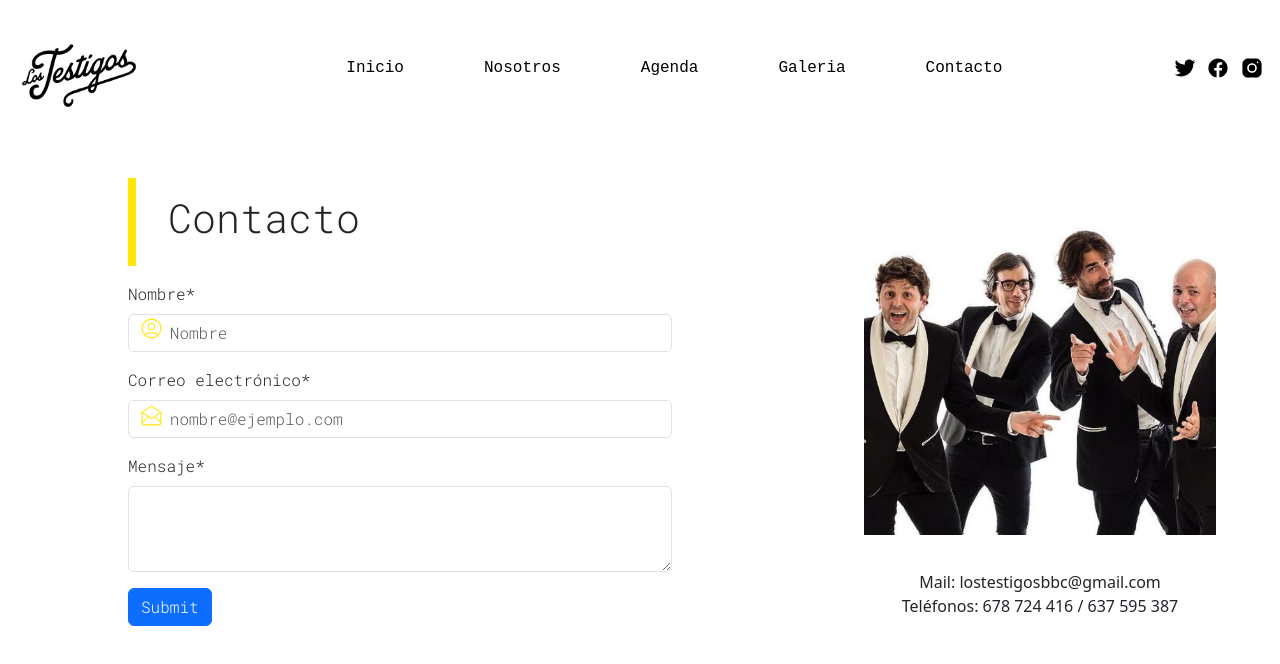
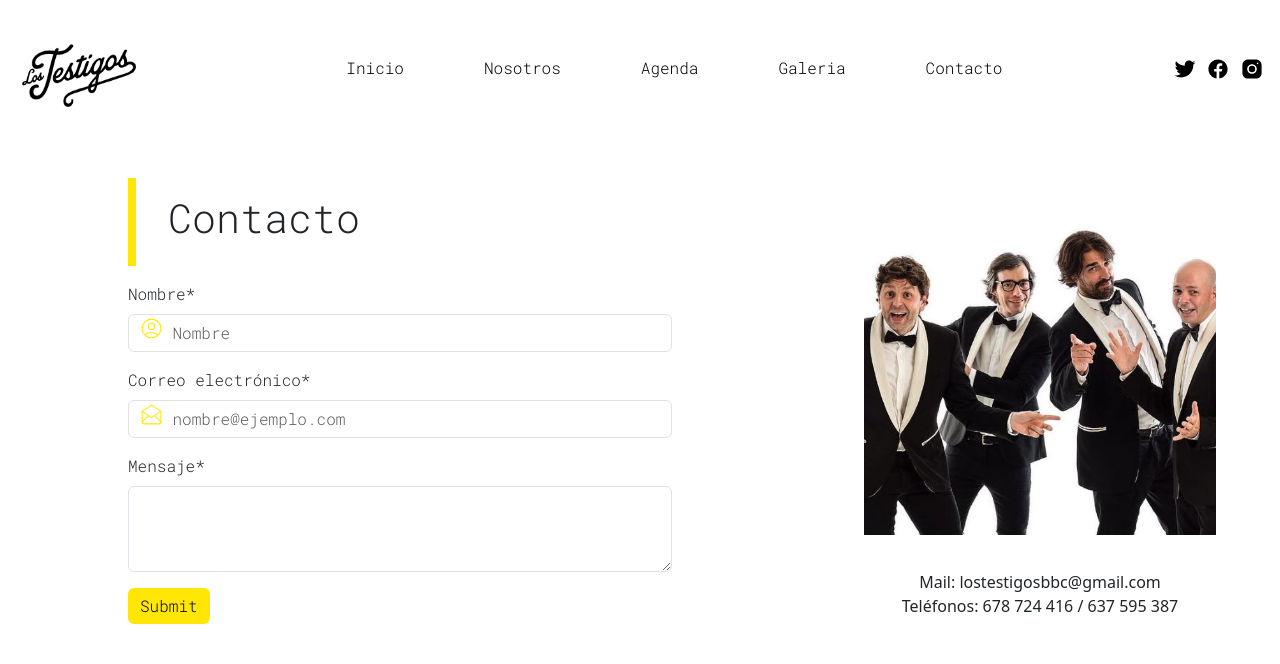
Before and after one commit to Aliglez/LosTestigos, a website: page public/pages/contacto.html in a window 1280 px wide. Drawn offline with Linux system fonts and the light colour scheme.

Commit message:
button color yellow

```diff
--- a/public/pages/contacto.html
+++ b/public/pages/contacto.html
@@ -96,7 +96,7 @@
                 type="text"
                 class="form-control"
                 id="exampleFormControlInput2"
-                placeholder="   Nombre"
+                placeholder="Nombre"
               />
               <svg
                 xmlns="http://www.w3.org/2000/svg"
@@ -127,7 +127,7 @@
                 type="email"
                 class="form-control"
                 id="exampleFormControlInput1"
-                placeholder="   nombre@ejemplo.com"
+                placeholder="nombre@ejemplo.com"
               />
               <svg xmlns="http://www.w3.org/2000/svg" class="icon icon-tabler icon-tabler-mail-opened" width="25" height="25" viewBox="0 0 24 24" stroke-width="1" stroke="#FFE605" fill="none" stroke-linecap="round" stroke-linejoin="round">
                 <path stroke="none" d="M0 0h24v24H0z" fill="none"/>
@@ -148,7 +148,7 @@
                 rows="3"
               ></textarea>
             </div>
-            <input class="btn btn-primary" type="submit" value="Submit" />
+            <input id="btn-primary" class="btn btn-primary" type="submit" value="Submit" />
           </div>
         </div>
         <div class="containerRight">
--- a/src/sass/contact.scss
+++ b/src/sass/contact.scss
@@ -30,6 +30,10 @@
         padding-top: 3%;
         position: relative;
 
+        #exampleFormControlInput2, #exampleFormControlInput1 {
+            padding-left: 8%;
+        }
+
         .form-label {
             left: 3%
         }
@@ -44,6 +48,24 @@
             left: 2%;
             top: 38%;
         }
+
+            #btn-primary {
+                --bs-btn-color: black;
+                --bs-btn-bg:#ffe605;
+                --bs-btn-border-color: $yellow;
+                --bs-btn-hover-color: #fff;
+                --bs-btn-hover-bg: #ffe605;
+                --bs-btn-hover-border-color: #ffe605;
+                --bs-btn-focus-shadow-rgb: 49, 132, 253;
+                --bs-btn-active-color: #fff;
+                --bs-btn-active-bg: #ffe605;
+                --bs-btn-active-border-color: #ffe605;
+                --bs-btn-active-shadow: inset 0 3px 5px rgba(0, 0, 0, 0.125);
+                --bs-btn-disabled-color: #fff;
+                --bs-btn-disabled-bg: $yellow;
+                --bs-btn-disabled-border-color:$yellow;
+              }
+
     }
 }
 
--- a/src/sass/navbar.scss
+++ b/src/sass/navbar.scss
@@ -3,7 +3,7 @@
 .header {
   width: 100%;
   background-color: white;
-  font-family: monospace;
+  font-family: $font-stack;
   padding: 1em;
 
   @include flex(row, wrap, space-between, center);
```
Also changed, not shown: public/assets/img/large.jpg (added), public/css/style.css, 1 other file.
